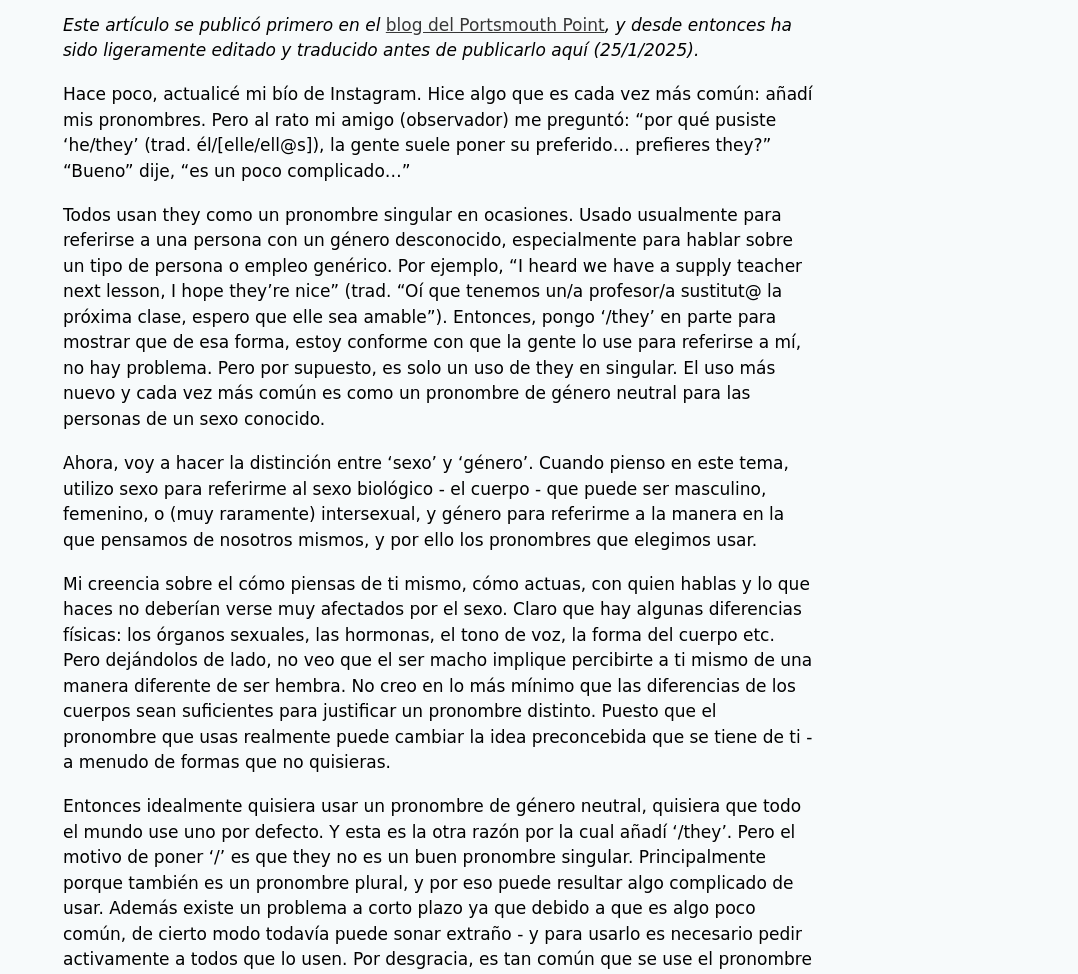
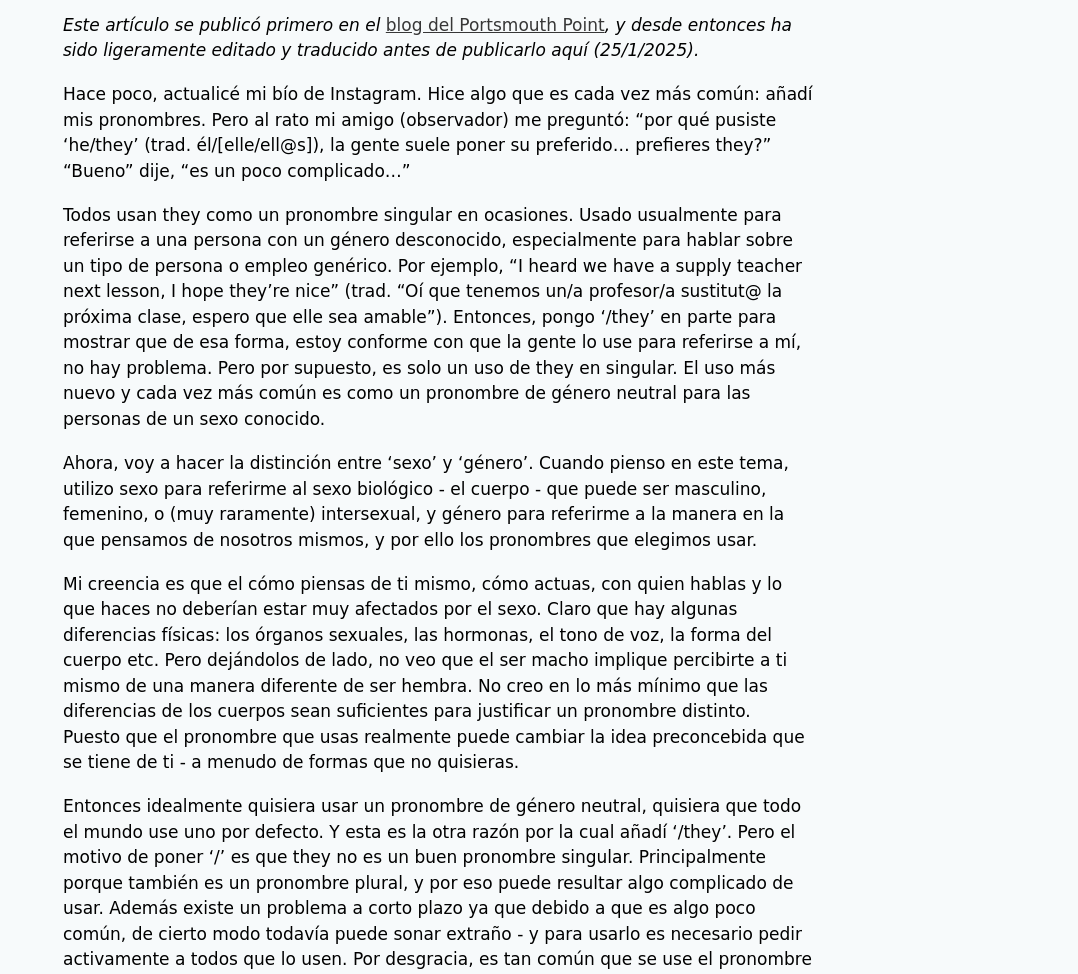
Before and after one commit to FormularSumo/formularsumo.co.uk, an Eleventy site: page es/articulos/2021/pronombres/pronombres.md in a window 1280 px wide. Shown: the part 115-1089 px from the top of the page, without its empty margins (202-1280 px from the left). Built offline with nearby package versions, Linux system fonts and the light colour scheme; Eleventy itself is replaced by a stand-in of ours; files that its build step writes are made by us from their sources.

Commit message:
Minor changes to Pronombres article

```diff
--- a/es/articulos/2021/pronombres/pronombres.md
+++ b/es/articulos/2021/pronombres/pronombres.md
@@ -36,8 +36,8 @@ manera en la que pensamos de nosotros mismos, y por ello los pronombres que
 elegimos usar.
 </p>
 <p>
-Mi creencia sobre el cómo piensas de ti mismo, cómo actuas, con quien hablas y
-lo que haces no deberían verse muy afectados por el sexo. Claro que hay algunas
+Mi creencia es que el cómo piensas de ti mismo, cómo actuas, con quien hablas y
+lo que haces no deberían estar muy afectados por el sexo. Claro que hay algunas
 diferencias físicas: los órganos sexuales, las hormonas, el tono de voz, la
 forma del cuerpo etc. Pero dejándolos de lado, no veo que el ser macho implique
 percibirte a ti mismo de una manera diferente de ser hembra. No creo en lo más
```
